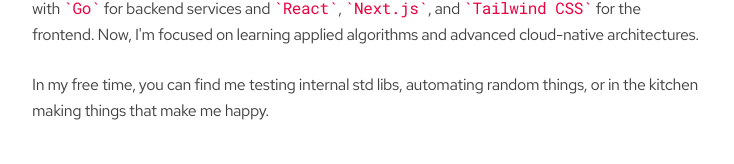
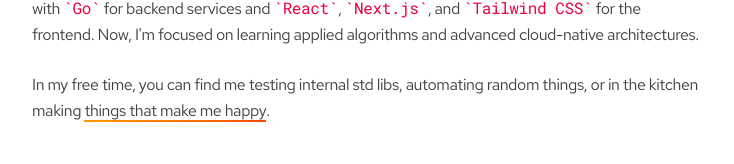
Before and after one commit to salimabsi/salimabsi.me, a Next.js app: page / in a window 1280 px wide. Shown: the part 351-515 px from the top of the page, without its empty margins (272-1006 px from the left). Built offline with nearby package versions, Linux system fonts and the light colour scheme.

Commit message:
feat: highlight text

```diff
--- a/src/app/page.tsx
+++ b/src/app/page.tsx
@@ -18,7 +18,11 @@ export default function Home() {
         </p>
 
         <p>
-          In my free time, you can find me testing internal std libs, automating random things, or in the kitchen making things that make me happy.
+          In my free time, you can find me testing internal std libs, automating random things, or in the kitchen making{' '}
+          <span className="relative inline-block">
+            <span className="relative z-10">things that make me happy</span>
+            <span className="absolute bottom-0.5 left-0 w-full h-0.5 bg-linear-to-r from-amber-500 to-orange-600 dark:from-amber-400 dark:to-orange-500"></span>
+          </span>.
         </p>
       </div>
 
```
